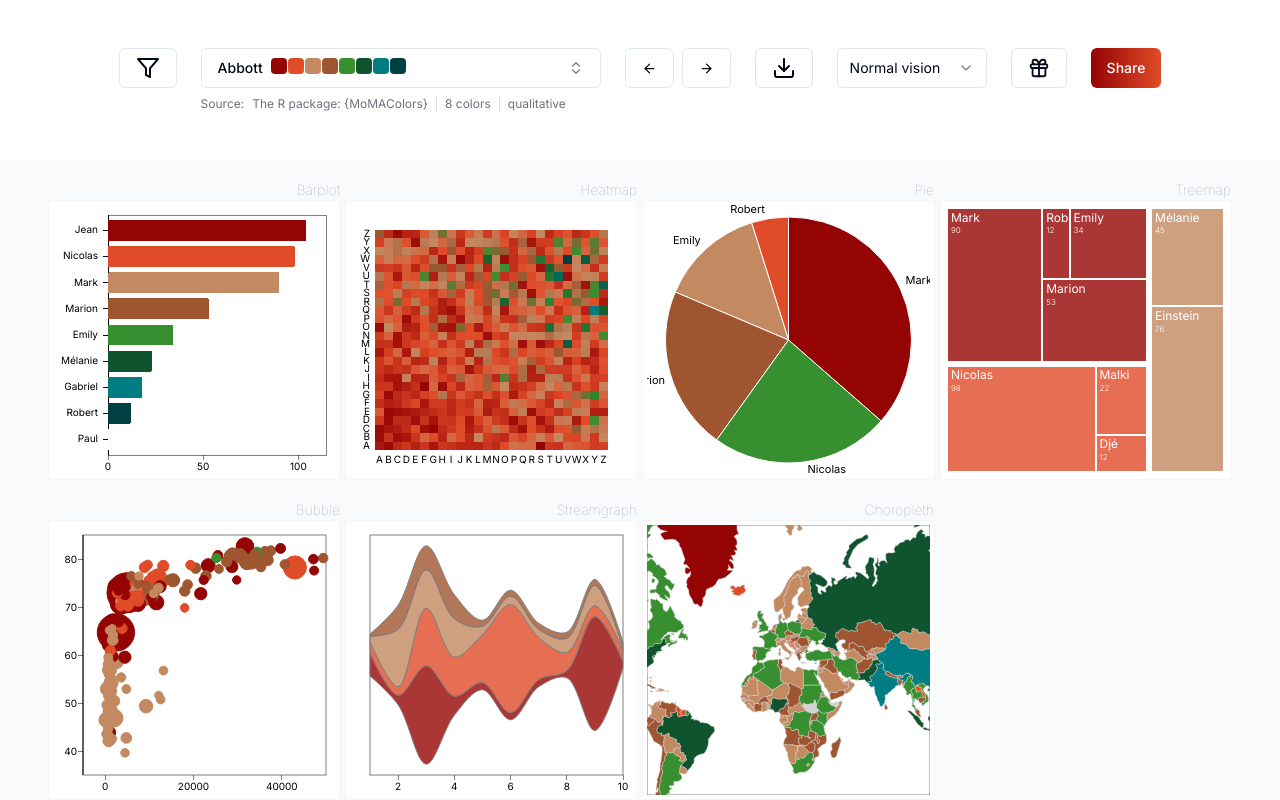
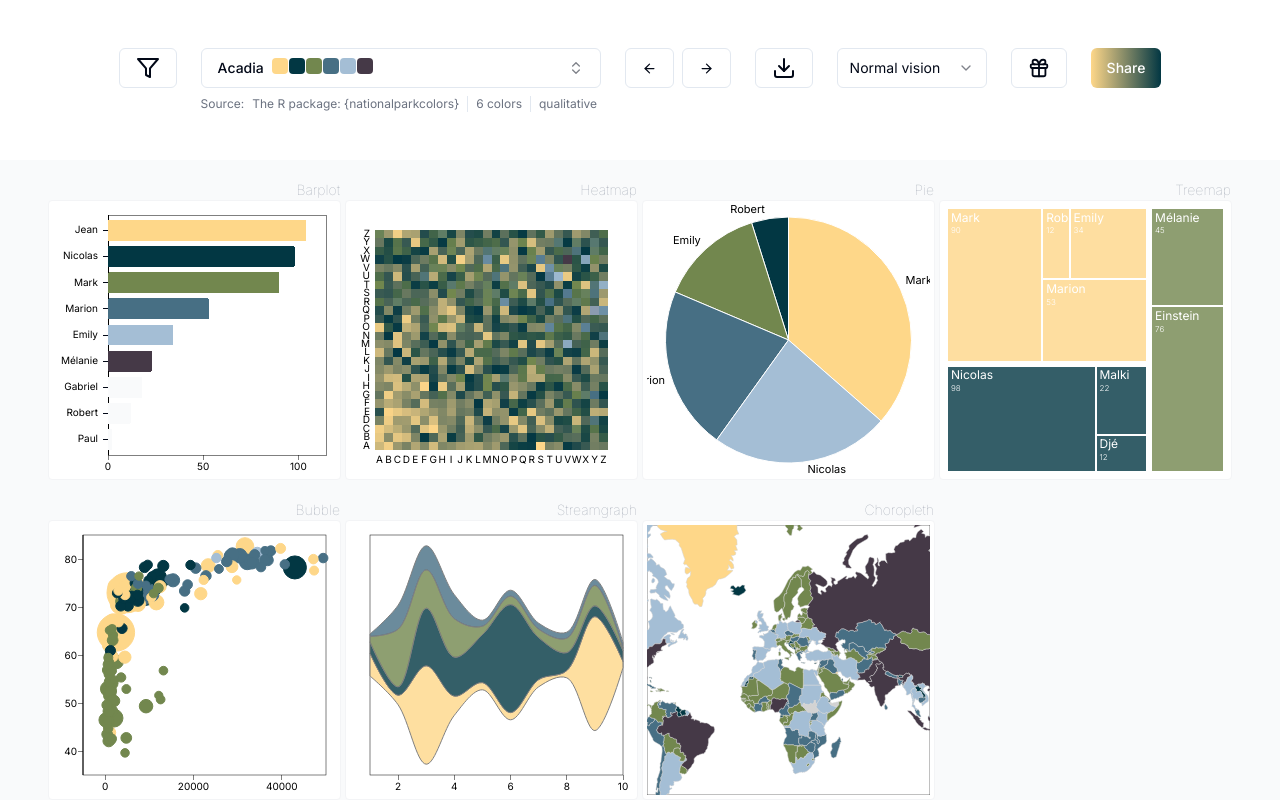
Before and after one commit to holtzy/dataviz-color-finder, a Next.js app: page /dataviz-color-finder/ in a window 1280 px wide. Shown: the top 800 px of the page. Built offline with nearby package versions, Linux system fonts and the light colour scheme.

Commit message:
fix url param

```diff
--- a/src/app/page.tsx
+++ b/src/app/page.tsx
@@ -145,7 +145,9 @@ export default function Home() {
   });
 
   useEffect(() => {
-    setSelectedPalette(filteredColorPaletteList[0].name);
+    if (selectedColorTarget) {
+      setSelectedPalette(filteredColorPaletteList[0].name);
+    }
   }, [selectedColorTarget]);
 
   const switchToPreviousPalette = () => {
```
